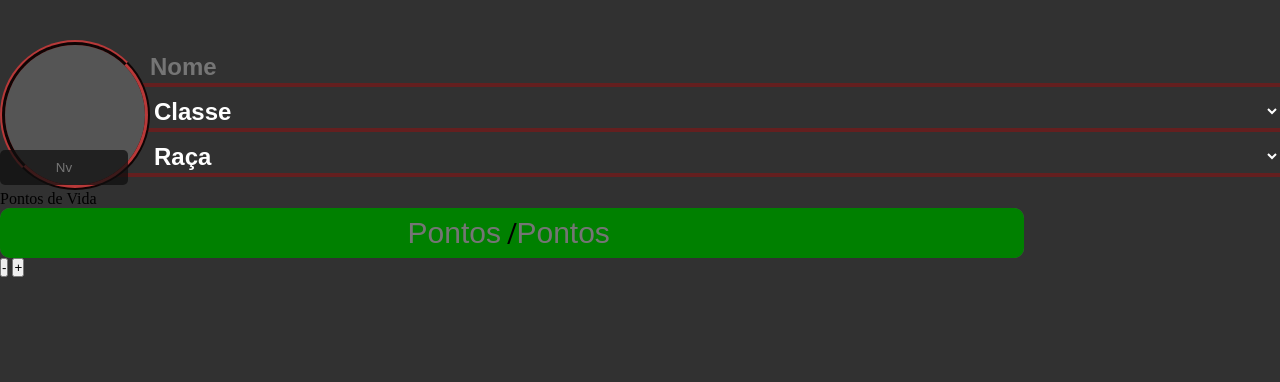
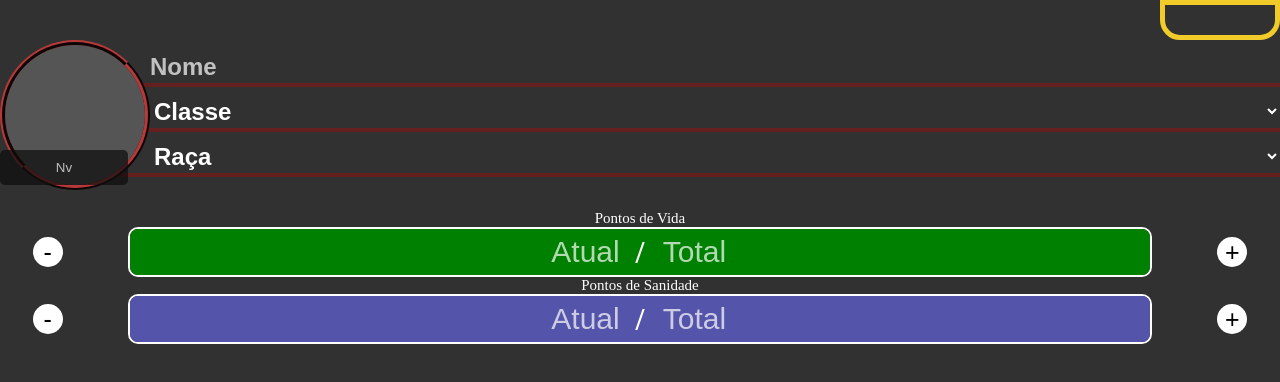
Before and after one commit to JaojaoV/Ficha-Online, a plain HTML site: page index.html in a window 1280 px wide. Drawn offline with Linux system fonts and the light colour scheme.

Commit message:
barra de vida corrigida

```diff
--- a/index.html
+++ b/index.html
@@ -11,6 +11,7 @@
 
 <body>
     <form action="">
+        <input id="dinheiro" name="dinheiro" type="text">
         <div class="topo">
             <div class="imagem">
                 <label id="fotolabel" for="foto"></label>
@@ -49,18 +50,40 @@
 
         <div class="pontos">
             <p>Pontos de Vida</p>
+            <div class="pv">
+                <button class="botao_vida" id="aumentar_vida" type="button" onclick="alterarValorPV(-1)">-</button>
+                <div class="total">
+                    <div class="preencher_vida"></div>
+                    <div class="dentro_barra">
+                        <input name="pv_atual" id="pv_atual" type="number" placeholder="Atual" min="0">
+                        <h1>/</h1>
+                        <input name="pv_total" id="pv_total" type="number" placeholder="Total" min="1">
 
-            <div class="total">
-                <div class="preencher_vida"></div>
+                    </div>
+                </div>
+                <button class="botao_vida" id="diminuir_vida" type="button" onclick="alterarValorPV(1)">+</button>
+
+            </div>
+
+            <p>Pontos de Sanidade</p>
+            <div class="sanidade">
+                <button class="botao_sanidade" id="aumentar_sanidade" type="button" onclick="alterarValorSAN(-1)">-</button>
+                <div class="total">
+                    <div class="preencher_sanidade"></div>
                     <div class="dentro_barra">
-                         <input name="pv_atual" id="pv_atual" type="number" placeholder="Pontos de Vida atuais" min="0">
-                         <h1>/</h1>
-                        <input name="pv_total" id="pv_total" type="number" placeholder="Pontos de Vida totais">
+                        <input name="san_atual" id="san_atual" type="number" placeholder="Atual" min="0">
+                        <h1>/</h1>
+                        <input name="san_total" id="san_total" type="number" placeholder="Total" min="1">
 
+                    </div>
                 </div>
+                <button class="botao_vida" id="diminuir_vida" type="button" onclick="alterarValorSAN(1)">+</button>
+
             </div>
-            <button type="button" onclick="alterarValor(-1)">-</button>
-            <button type="button" onclick="alterarValor(1)">+</button>
+
+
+
+
         </div>
     </form>
 
--- a/script/script.js
+++ b/script/script.js
@@ -1,11 +1,20 @@
 let pv_total = document.querySelector('#pv_total');
 let pv_atual = document.querySelector('#pv_atual');
+let san_total = document.querySelector('#san_total');
+let san_atual = document.querySelector('#san_atual');
 
-function alterarValor(delta) {
+
+function alterarValorPV(delta) {
  document.querySelector('#pv_atual').value = parseInt(pv_atual.value) + delta;
- atualizar();
+ atualizarvida();
 }
-function atualizar(){
+
+function alterarValorSAN(delta) {
+ document.querySelector('#san_atual').value = parseInt(san_atual.value) + delta;
+ atualizarsanidade();
+}
+
+function atualizarvida(){
 document.querySelector('#pv_atual').setAttribute('max', pv_total.value);
     let porcentagem = (pv_atual.value / pv_total.value) * 100;
     let root = document.documentElement;
@@ -18,11 +27,32 @@ document.querySelector('#pv_atual').setAttribute('max', pv_total.value);
         root.style.setProperty('--cor_vida', 'green');
     }
 }
+
+function atualizarsanidade(){
+document.querySelector('#san_atual').setAttribute('max', san_total.value);
+    let porcentagem = (san_atual.value / san_total.value) * 100;
+    let root = document.documentElement;
+    root.style.setProperty('--porcento_sanidade', `${porcentagem}%`);
+    if (porcentagem <= 20) {
+        root.style.setProperty('--cor_sanidade', 'red');
+    }else if (porcentagem > 20) {
+        root.style.setProperty('--cor_sanidade', 'rgb(84, 84, 170);');
+    }
+}
+
 pv_total.addEventListener('input', (event) => {
-    atualizar();
+    atualizarvida();
 });
 
 pv_atual.addEventListener('input', (event) => {
-    atualizar();
+    atualizarvida();
 
 });
+
+san_total.addEventListener('input', (event) => {
+    atualizarsanidade();
+});
+
+san_atual.addEventListener('input', (event) => {
+    atualizarsanidade();
+});
--- a/style/style.css
+++ b/style/style.css
@@ -2,6 +2,8 @@
 --cor_detalhes: #641f1f;
 --porcento_vida: 100%  ;
 --cor_vida: green;
+--porcento_sanidade: 100%;
+--cor_sanidade: rgb(84, 84, 170);
 }
 input[type=number]::-webkit-outer-spin-button,
 input[type=number]::-webkit-inner-spin-button {
@@ -11,6 +13,13 @@ input[type=number]::-webkit-inner-spin-button {
 input[type=number] {
   -moz-appearance: textfield;
   appearance: textfield;
+}
+input::placeholder{
+    color: white;
+    opacity: 0.7;
+}
+input:focus{
+    outline: none;
 }
 *{
     margin: 0;
@@ -23,6 +32,22 @@ body{
     background-color: #313131;
     width: 100%;
 }
+#dinheiro{
+    position: absolute;
+    top: 0px;
+    right: 0px;
+    width: 120px;
+    height: 40px;
+
+    border-radius: 0px 0px 20px 20px;
+    border: solid 5px rgb(240, 203, 42);
+    color: rgb(240, 203, 42);
+    text-align: center;
+    font-weight: bold;
+    font-size: 20px;
+    background-color: transparent;
+}
+
 .topo{
     margin-top: 40px;
     display: flex;
@@ -90,7 +115,9 @@ select option{
 }
 
 .total{
-    background-color: #555555;
+
+    border: solid 2px white;
+    color: white;
     height: 50px;
     width: 80%;
     position: relative;
@@ -131,4 +158,66 @@ select option{
     border: none;
     font-size: 30px;
     background-color: transparent;
+    color: white;
 }
+
+.botao_vida{
+    width: 30px;
+    height: 30px;
+
+    background-color: white;
+    border: none;
+    border-radius: 30px;
+    font-size: 25px;
+    text-align: center;
+    display: flex;
+    justify-content: center;
+    align-items: center;
+}
+.pv{
+    display: flex;
+    align-items: center;
+    justify-content: space-around;
+    width: 100%;
+}
+.pontos{
+    margin-top: 20px;
+    display: flex;
+    flex-direction: column;
+    align-items: center;
+    width: 100%;
+}
+
+.pontos p{
+    color: white;
+    font-size: 15px;
+
+}
+
+.sanidade{
+    display: flex;
+    align-items: center;
+    justify-content: space-around;
+    width: 100%;
+}
+.botao_sanidade{
+    width: 30px;
+    height: 30px;
+
+    background-color: white;
+    border: none;
+    border-radius: 30px;
+    font-size: 25px;
+    text-align: center;
+    display: flex;
+    justify-content: center;
+    align-items: center;
+}
+.preencher_sanidade{
+    position: absolute;
+    background-color: var(--cor_sanidade);
+    height: 100%;
+    transition: width 0.4s ease;
+    width: var(--porcento_sanidade);
+    z-index: 1;
+}
```
